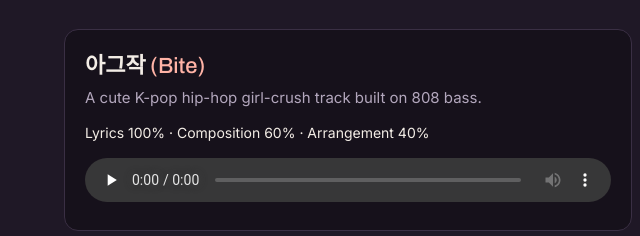
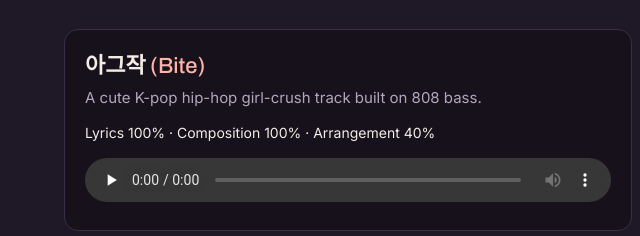
Before and after one commit to uniquetuneskim-ops/uniquetunes-exhibition, a plain HTML site: page portfolio/index.html in a window 1280 px wide. Shown: the part 864-1100 px from the top of the page, 0-640 px from the left. Drawn offline with Linux system fonts and the light colour scheme.

Commit message:
Portfolio: update Bite demo credits
Co-Authored-By: Claude Opus 5.5 <noreply@anthropic.com>
Claude-Session: https://claude.ai/code/session_01LLcf53yF3ZHvHcZZJarzFk

```diff
--- a/portfolio/index.html
+++ b/portfolio/index.html
@@ -179,7 +179,7 @@ const t=(en,ja)=>`<span class="en">${en}</span><span class="ja">${ja??en}</span>
 const lis=a=>'<ul>'+a.map(x=>`<li>${t(x[0],x[1])}</li>`).join('')+'</ul>';
 
 const demos=[
- {f:'audio/bite_demo.mp3',kr:'아그작',en:'Bite',ja:'ガブッ',g:['A cute K-pop hip-hop girl-crush track built on 808 bass.','808ベースのヒップホップをベースにした、キュートなK-POPガールクラッシュ曲。'],c:['Lyrics 100% · Composition 60% · Arrangement 40%','作詞 100% · 作曲 60% · 編曲 40%']},
+ {f:'audio/bite_demo.mp3',kr:'아그작',en:'Bite',ja:'ガブッ',g:['A cute K-pop hip-hop girl-crush track built on 808 bass.','808ベースのヒップホップをベースにした、キュートなK-POPガールクラッシュ曲。'],c:['Lyrics 100% · Composition 100% · Arrangement 40%','作詞 100% · 作曲 100% · 編曲 40%']},
  {f:'audio/haneul_demo.mp3',kr:'하늘하늘',en:'Softly',ja:'ふわふわ',g:['A pure, innocent mid-tempo girl group track.','清楚なガールグループのミディアムテンポ曲。'],c:['Lyrics 100% · Composition 100%','作詞 100% · 作曲 100%']},
  {f:'audio/columbus_demo.mp3',kr:'',en:'Columbus',ja:'Columbus',g:['A fierce, strong-character K-pop girl-crush track.','強いキャラクターのK-POPガールクラッシュ曲。'],c:['Lyrics 100% · Composition 100%','作詞 100% · 作曲 100%']},
  {f:'audio/warm_demo.mp3',kr:'따뜻해진다',en:'Getting Warmer',ja:'あたたかくなる',g:['An acoustic indie track.','アコースティック・インディー曲。'],c:['Lyrics 100% · Composition 100%','作詞 100% · 作曲 100%']}
```
